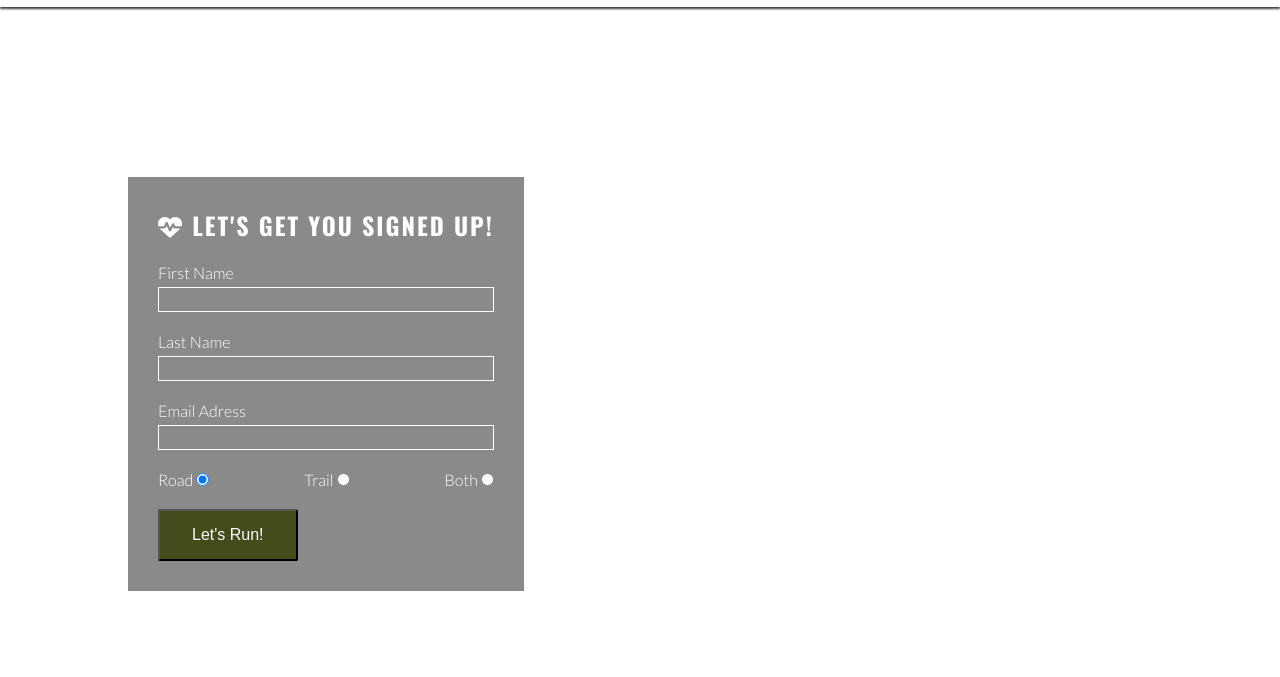
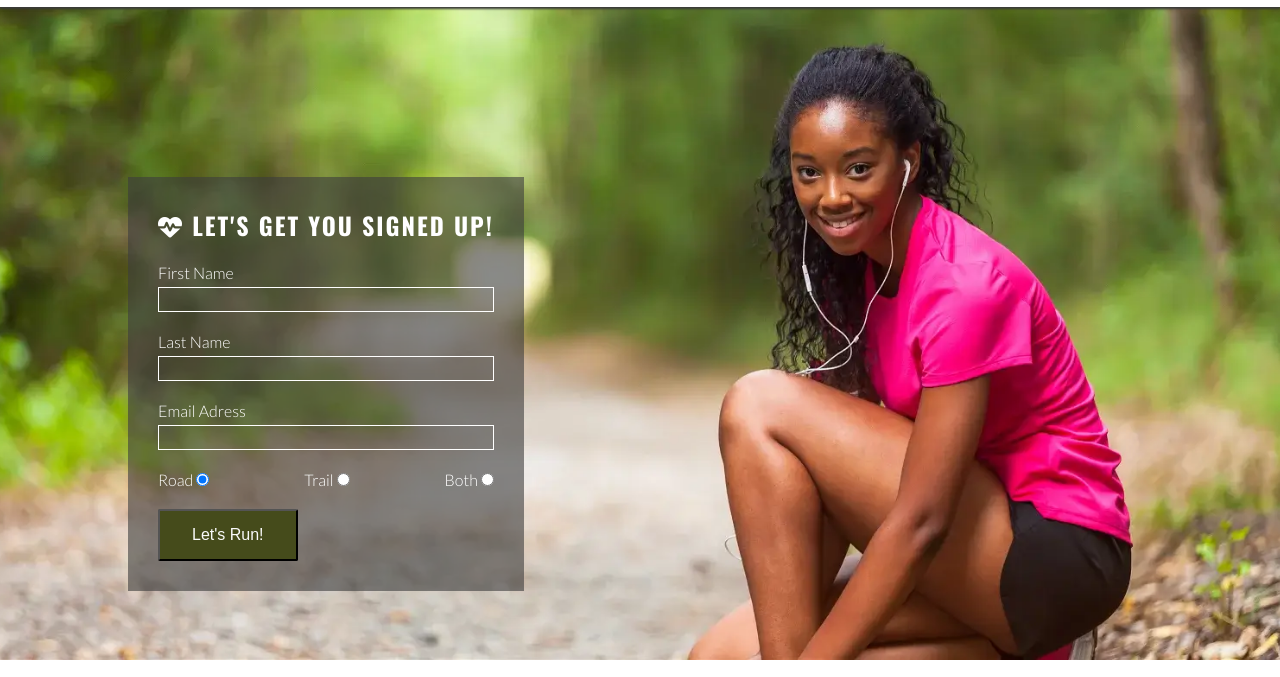
Before and after one commit to CsClown/lrwt, a plain HTML site: page signup.html in a window 1280 px wide. Shown: the part 72-749 px from the top of the page. Drawn offline with nearby package versions, Linux system fonts and the light colour scheme.

Commit message:
reversed change

```diff
--- a/assets/css/style.css
+++ b/assets/css/style.css
@@ -137,7 +137,7 @@ main {
 /* Sign Up Page */
 #signup {
     /* background: #ffffff url("/assets/images/signup-image.webp") no-repeat 75% center / ; */
-    background-image: url("assets/images/signup-image.webp");
+    background-image: url('/assets/images/signup-image.webp');
     background-size: cover;
     background-position: 75%;
     padding: 20px 10% 0 10%;
```
